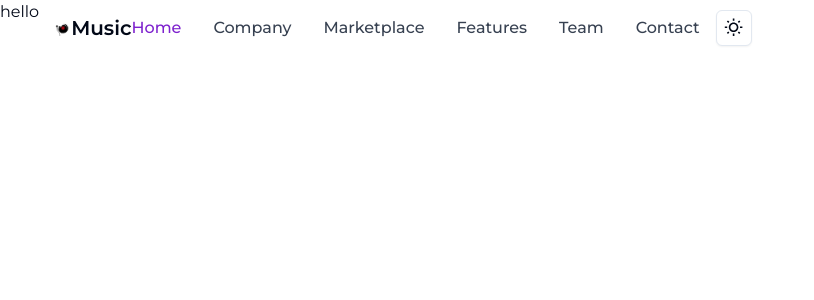
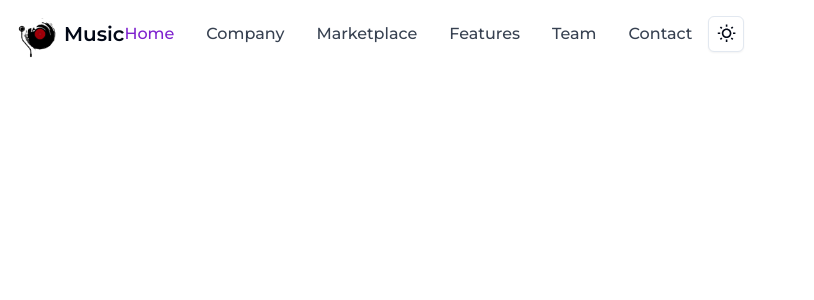
Before and after one commit to naman-rathore99/Music, a Next.js app: page / in a window 1280 px wide. Shown: the top 300 px of the page, without its empty margins (0-814 px from the left). Built offline with nearby package versions, Linux system fonts and the light colour scheme.

Commit message:
navbar fixes

```diff
--- a/app/page.tsx
+++ b/app/page.tsx
@@ -1,13 +1,13 @@
 "use client"
 
 import Navbar from "@/components/Navbar";
-import Sidebar from "@/components/Sidebar";
+import { useState } from "react";
 
 export default function Home() {
 
   return (
     <div className="flex h-screen">
-    <Sidebar/>
+
       <Navbar title="Music"/>
     <div className="flex flex-col flex-1">
 
--- a/components/Navbar.tsx
+++ b/components/Navbar.tsx
@@ -12,7 +12,7 @@ const Navbar: React.FC<NavbarProps> = () => {
     <nav className="bg-white border-gray-200 py-2.5 dark:bg-gray-900">
     <div className="flex flex-wrap items-center justify-between max-w-screen-xl px-4 mx-auto">
         <a href="#" className="flex items-center">
-            <Image src={Logo} className="sm:h-4 w-4"  alt="img" />
+            <Image src={Logo} className="sm:h-12 w-12 h-20"  alt="img" />
             <span className="self-center text-xl font-semibold whitespace-nowrap dark:text-white">Music</span>
         </a>
         <div className="flex items-center lg:order-2">
--- a/components/Sidebar.tsx
+++ /dev/null
@@ -1,7 +0,0 @@
-const Sidebar=()=>{
-	return (
-		<div>hello</div>
-	)
-}
-
-export default Sidebar
```
